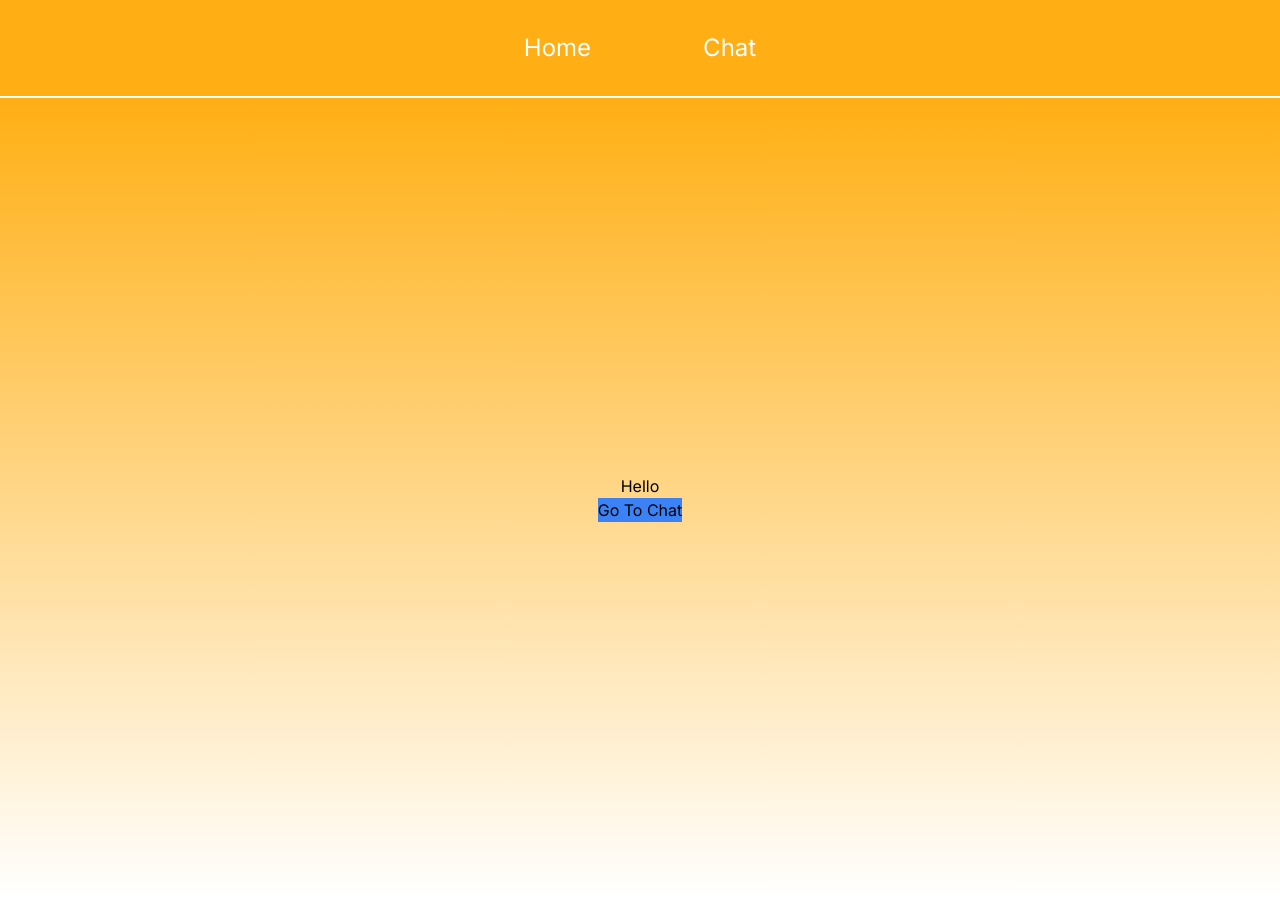
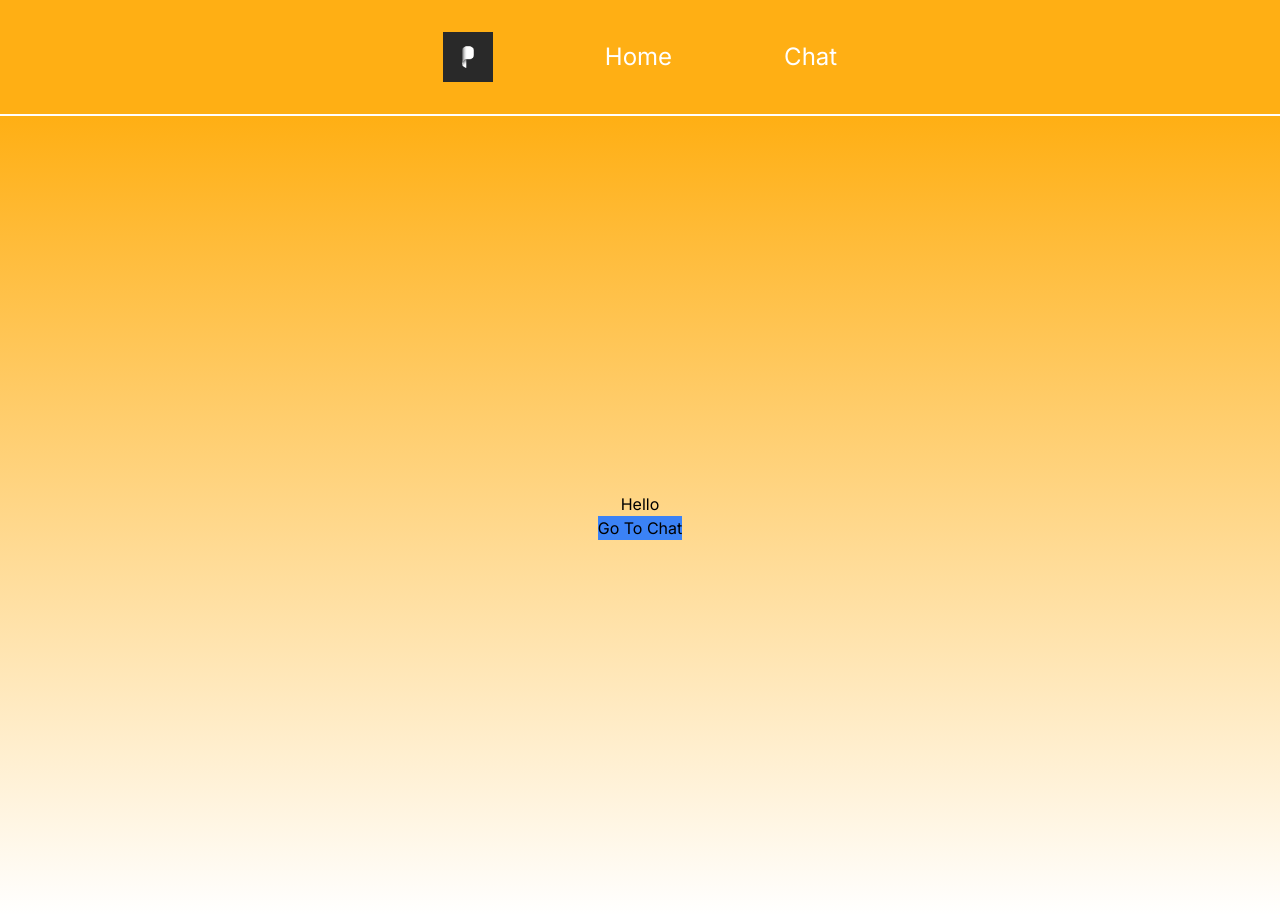
Before and after one commit to TNorsang/philo, a Next.js app: page / in a window 1280 px wide. Built offline with nearby package versions, Linux system fonts and the light colour scheme.

Commit message:
added logo

```diff
--- a/components/ui/nav.tsx
+++ b/components/ui/nav.tsx
@@ -1,9 +1,17 @@
 import Link from 'next/link'
+import Image from 'next/image'
 
 export default function NavBar() {
   return (
     <nav className="flex justify-center space-x-28 items-center pt-8 pb-8 border-b-2 border-white bg-customOrange text-white rounded-lg text-2xl">
-      <Link className="home" href="/">
+      <Image
+        className="bg-blend-multiply"
+        src="/images/philo-logo.png"
+        alt="Logo"
+        width={50}
+        height={50}
+      />
+      <Link className="home " href="/">
         Home
       </Link>
       <Link className="chat" href="/chat">
```
